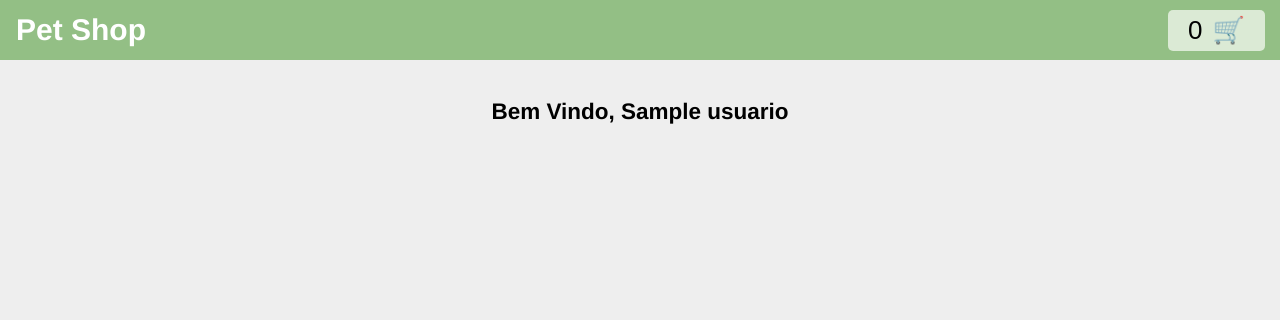
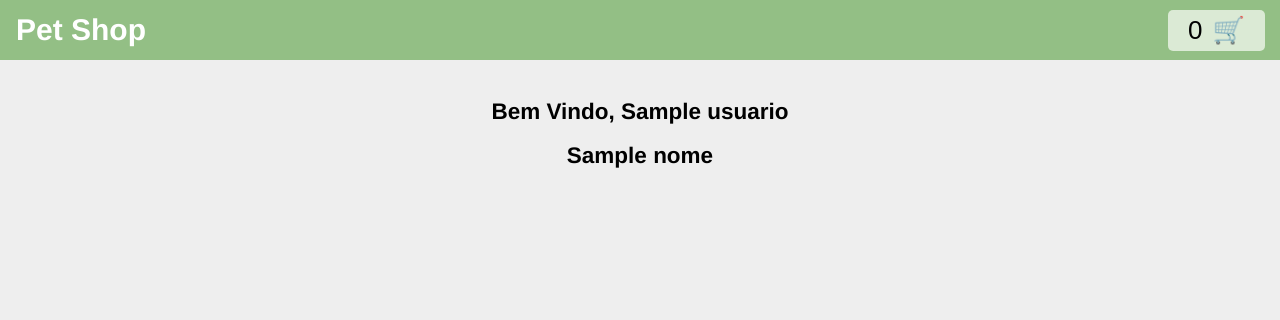
Before and after one commit to JaimeWillianCarneiro/projetolegal, a Flask app: template templates/home.html in a window 1280 px wide. Shown: the top 320 px of the page. Run offline with Flask 3, Linux system fonts and the light colour scheme; the template is opened without the code that fills it: most values are stand-ins (such as "Sample title", 1, 10 or a date in 2020); some web fonts are replaced.

Commit message:
antes do jason

```diff
--- a/app.py
+++ b/app.py
@@ -18,9 +18,7 @@ usuarios= {
     "Willian": "123456",
     "Hendryk": "Coxinha"
 }
-sessoes_ativas = {
-
-}
+sessoes_ativas = {}
 
 """
 Essa biblioteca tive que achar na internet msm,
@@ -65,8 +63,9 @@ def login():
         """
         Alteração:
         """
+        sessoes_ativas[criptografar_chave(usuario,app.secret_key)] = {"user_name": usuario}
         response.set_cookie("user",criptografar_chave(usuario,app.secret_key))
-        sessoes_ativas[criptografar_chave(usuario,app.secret_key)] = {"user_name": usuario}
+
 
 
         return response
@@ -81,7 +80,8 @@ def home():
 
 
     if usuario:
-         return render_template("home.html", usuario= usuario)
+         nome = sessoes_ativas[usuario]
+         return render_template("home.html", usuario= usuario, nome = nome)
     # if usuario in sessoes_ativas:
     #     usuario_info = sessoes_ativas[usuario]
     #     return render_template("home.html", usuario_info= usuario_info)
--- a/templates/home.html
+++ b/templates/home.html
@@ -54,6 +54,8 @@
     <!-- conteudo principal -->
     <main>
         <h2>Bem Vindo,  {{ usuario }}</h2>
+
+        <h2>{{nome}}</h2>
 
         <div class="pizza-area"></div>
     </main>
```
